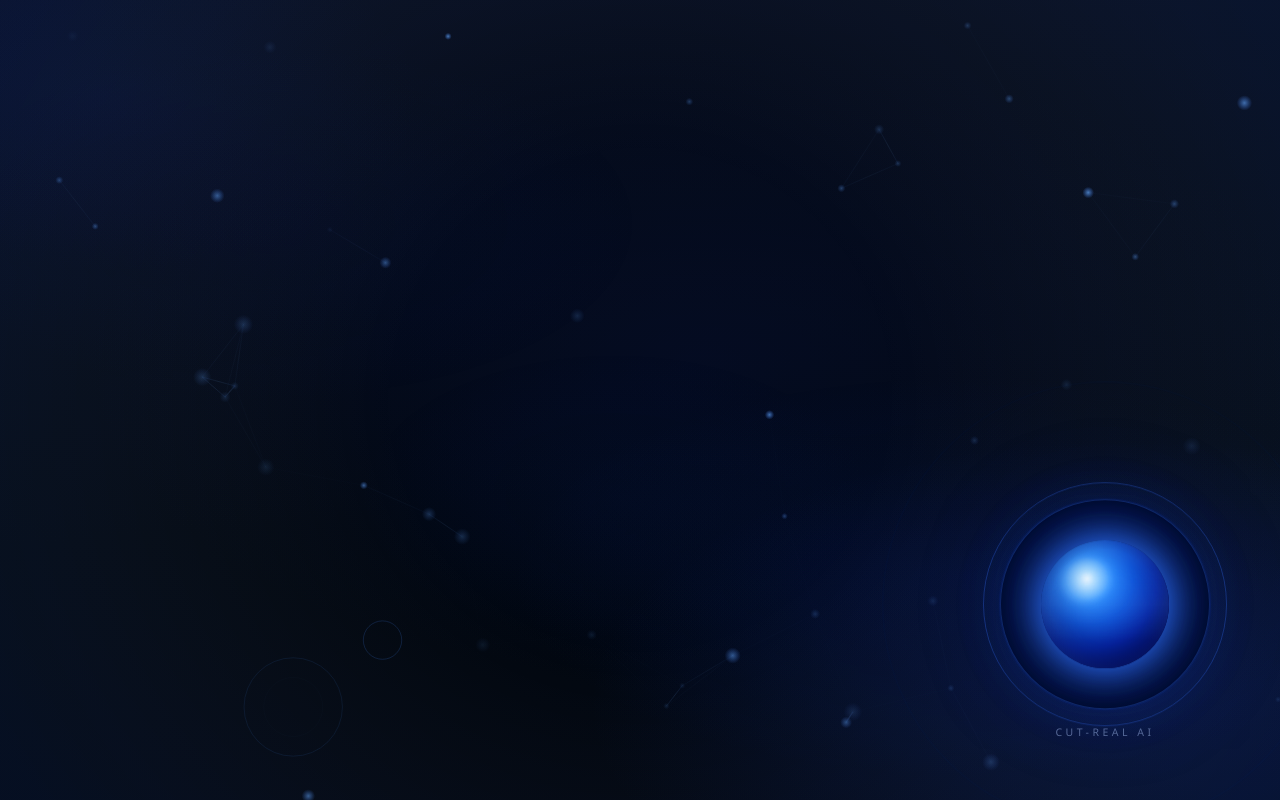
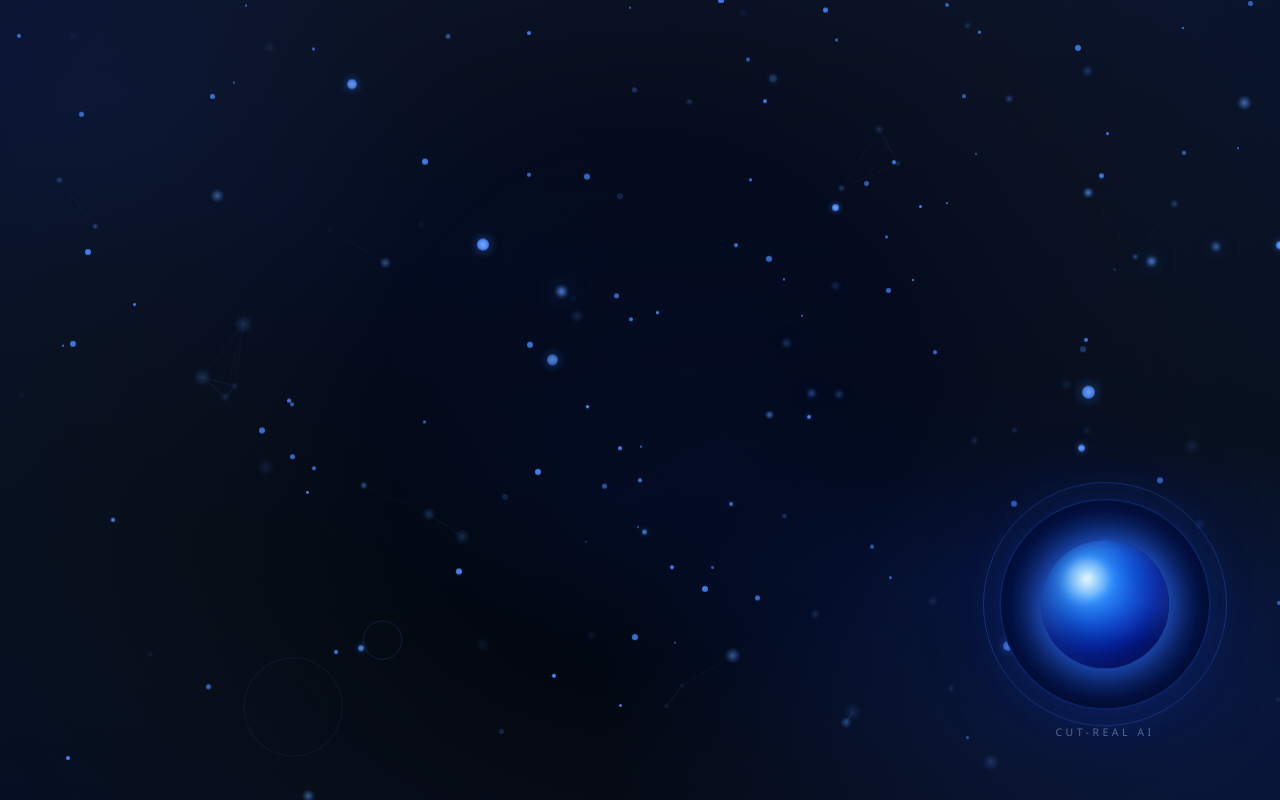
Before and after one commit to Bau-LCR/Fondo, a plain HTML site: page index.html in a window 1280 px wide. Drawn offline with Linux system fonts and the light colour scheme; animation ran at ten frames a second.

Commit message:
Update style.css

```diff
--- a/style.css
+++ b/style.css
@@ -53,12 +53,39 @@ body::after {
   pointer-events: none;
 }
 
+/* ─── Particles layer: CSS divs + node-connection canvas ─── */
+#particles {
+  position: fixed;
+  inset: 0;
+  z-index: 2;          /* above stars, below orb */
+  pointer-events: none;
+  overflow: hidden;
+}
+
+/* Individual CSS particle div (generated by particles.js) */
+.particle {
+  position: absolute;
+  border-radius: 50%;
+  z-index: 1;          /* above node-canvas (z-index:0) inside #particles */
+  animation-name: particleFloat;
+  animation-timing-function: linear;
+  animation-iteration-count: infinite;
+  will-change: transform, opacity;
+}
+
+@keyframes particleFloat {
+  0%   { transform: translateY(0px);    opacity: 0;   }
+  12%  {                                opacity: 1;   }
+  88%  {                                opacity: 0.65;}
+  100% { transform: translateY(-190px); opacity: 0;   }
+}
+
 /* ─── Orb wrapper (float + anchor) ─── */
 .orb-wrapper {
   position: fixed;
   bottom: 50px;
   right: 70px;
-  z-index: 3;
+  z-index: 5;
   display: flex;
   flex-direction: column;
   align-items: center;
```
